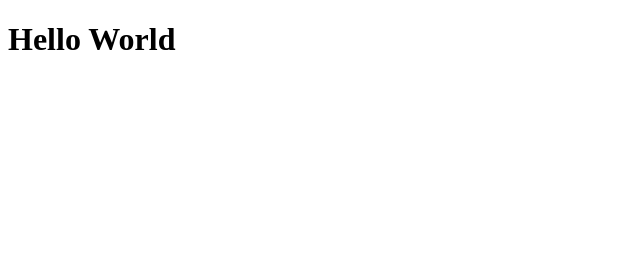
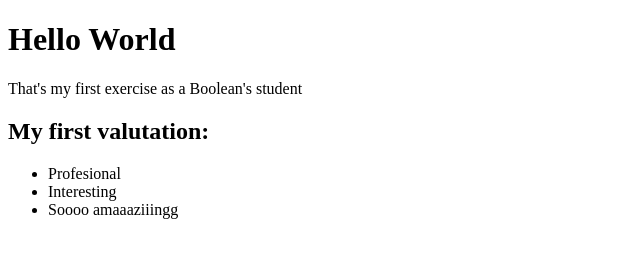
Before and after one commit to FeliceDArcangelo/htmlcss-hello, a plain HTML site: page index.html in a window 1280 px wide. Shown: the whole page, without its empty margins (0-640 px from the left). Drawn offline with Linux system fonts and the light colour scheme.

Commit message:
Revert "Revert "title""
This reverts commit 27d26d8e17e39adbf31bead1f14211f8c04cee04.

```diff
--- a/index.html
+++ b/index.html
@@ -8,5 +8,16 @@
 </head>
 <body>
     <h1>Hello World</h1>
+
+    <p>
+        That's my first exercise as a Boolean's student
+    </p>
+
+    <h2>My first valutation:</h2>
+        <ul>
+            <li>Profesional</li>
+            <li>Interesting</li>
+            <li>Soooo amaaaziiingg</li>
+        </ul>
 </body>
 </html>
```
